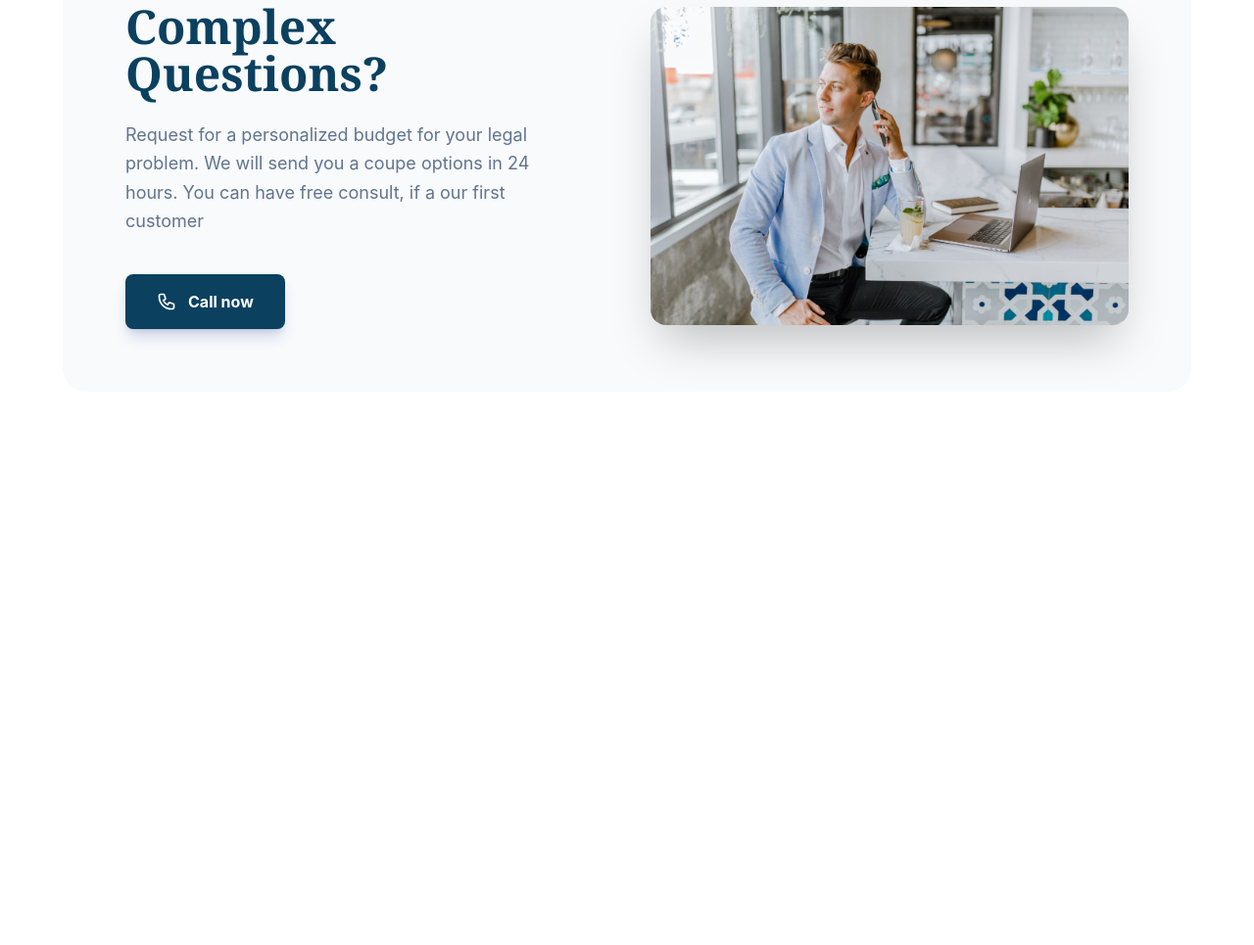
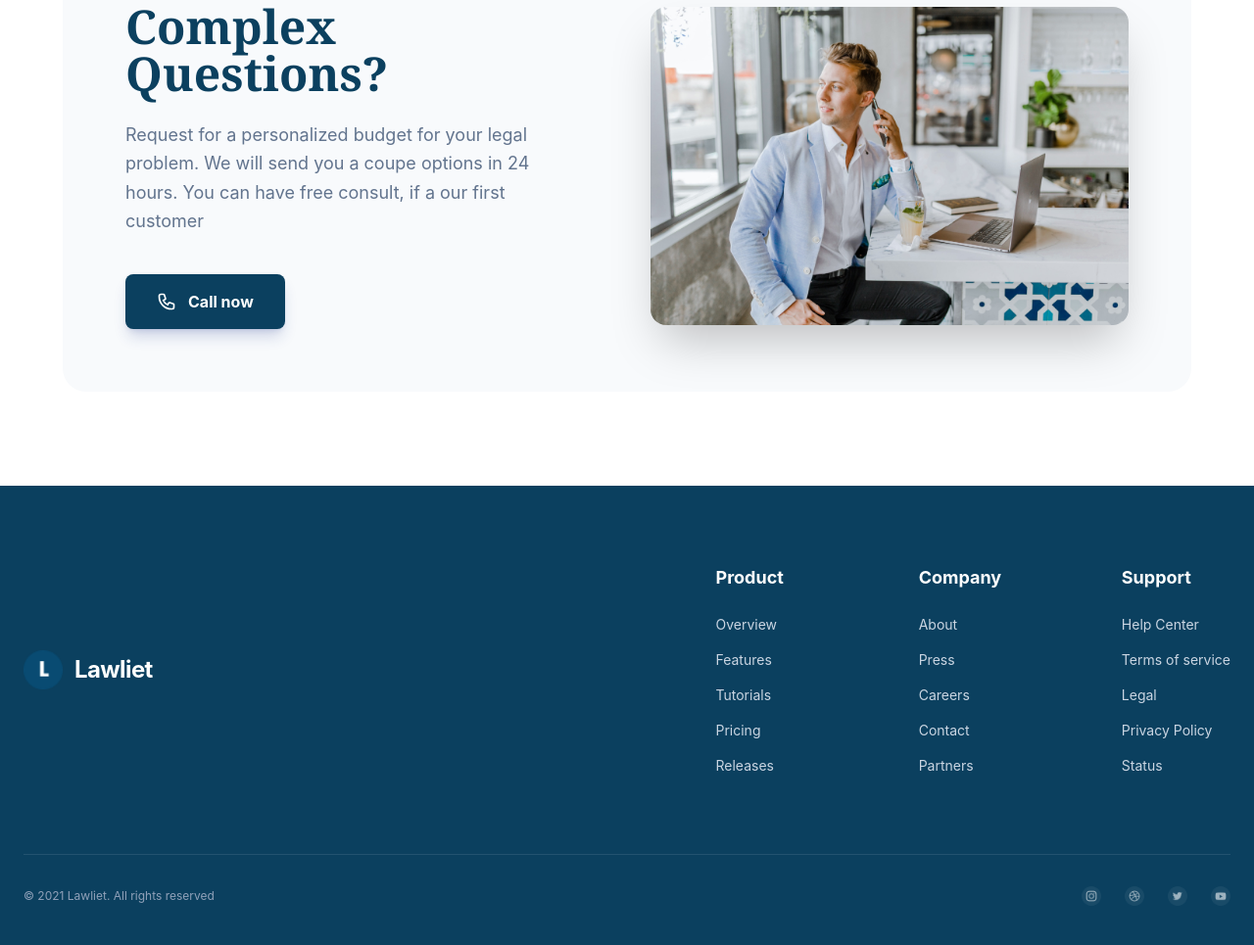
Before and after one commit to Ilyos11/Tailwind-8-, a website: page index.html in a window 1280 px wide. Shown: the part 2804-3769 px from the top of the page at 98% size. Before the commit the page ends 3300 px from the top, so only its background shows below. Drawn offline with nearby package versions, Linux system fonts and the light colour scheme; files that its build step writes are made by us from their sources.

Commit message:
Section 7

```diff
--- a/index.html
+++ b/index.html
@@ -309,5 +309,76 @@
   </div>
 </section>
 
+
+<!-- Section 7 -->
+<footer class="bg-[#0B405F] pt-20 pb-10 px-6 text-white">
+  <div class="container mx-auto">
+
+    <div class="flex flex-col md:flex-row justify-between mb-20 gap-12">
+
+
+      <div class="flex items-center space-x-3">
+
+        <img src="Logo Lawliet.png" alt="Lawliet" class="h-10 w-auto">
+        <span class="text-2xl font-bold tracking-tight">Lawliet</span>
+      </div>
+
+
+      <div class="grid grid-cols-2 md:grid-cols-3 gap-12 md:gap-24">
+
+        <div>
+          <h4 class="font-bold mb-6 text-lg">Product</h4>
+          <ul class="space-y-4 text-slate-300 text-sm">
+            <li><a href="#" class="hover:text-white transition">Overview</a></li>
+            <li><a href="#" class="hover:text-white transition">Features</a></li>
+            <li><a href="#" class="hover:text-white transition">Tutorials</a></li>
+            <li><a href="#" class="hover:text-white transition">Pricing</a></li>
+            <li><a href="#" class="hover:text-white transition">Releases</a></li>
+          </ul>
+        </div>
+
+        <div>
+          <h4 class="font-bold mb-6 text-lg">Company</h4>
+          <ul class="space-y-4 text-slate-300 text-sm">
+            <li><a href="#" class="hover:text-white transition">About</a></li>
+            <li><a href="#" class="hover:text-white transition">Press</a></li>
+            <li><a href="#" class="hover:text-white transition">Careers</a></li>
+            <li><a href="#" class="hover:text-white transition">Contact</a></li>
+            <li><a href="#" class="hover:text-white transition">Partners</a></li>
+          </ul>
+        </div>
+
+
+        <div class="col-span-2 md:col-span-1">
+          <h4 class="font-bold mb-6 text-lg">Support</h4>
+          <ul class="space-y-4 text-slate-300 text-sm">
+            <li><a href="#" class="hover:text-white transition">Help Center</a></li>
+            <li><a href="#" class="hover:text-white transition">Terms of service</a></li>
+            <li><a href="#" class="hover:text-white transition">Legal</a></li>
+            <li><a href="#" class="hover:text-white transition">Privacy Policy</a></li>
+            <li><a href="#" class="hover:text-white transition">Status</a></li>
+          </ul>
+        </div>
+      </div>
+    </div>
+
+
+    <div class="pt-8 border-t border-white/10 flex flex-col md:flex-row justify-between items-center gap-6">
+      <p class="text-xs text-slate-400">
+        © 2021 Lawliet. All rights reserved
+      </p>
+
+
+      <div class="flex items-center space-x-6">
+
+        <a href="#" class="opacity-60 hover:opacity-100 transition"><img src="Instagran icon.png" alt="IG" class="h-5 w-5"></a>
+        <a href="#" class="opacity-60 hover:opacity-100 transition"><img src="Internet Icon.png" alt="Dribbble" class="h-5 w-5"></a>
+        <a href="#" class="opacity-60 hover:opacity-100 transition"><img src="Twitter Icon.png" alt="Twitter" class="h-5 w-5"></a>
+        <a href="#" class="opacity-60 hover:opacity-100 transition"><img src="Youtube Icon.png" alt="YT" class="h-5 w-5"></a>
+      </div>
+    </div>
+  </div>
+</footer>
+
 </body>
 </html>
```
Also changed, not shown: Instagran icon.png (added), Internet Icon.png (added), Twitter Icon.png (added), Youtube Icon.png (added).
